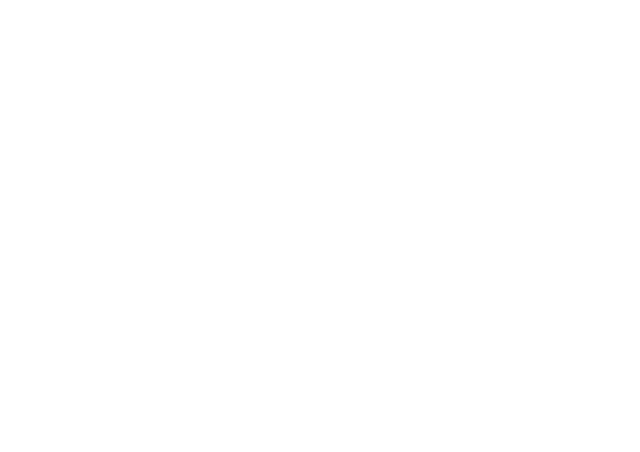
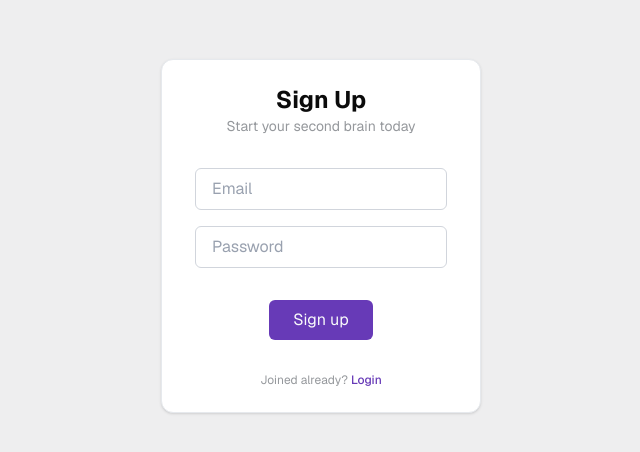
Before and after one commit to VIPUL070/second_brain, a React (Vite) app in the folder frontend/: page /signup in a window 1280 px wide. Before the commit this address had no page. Shown: the part 164-616 px from the top of the page, without its empty margins (319-959 px from the left). Built offline with nearby package versions, Linux system fonts and the light colour scheme.

Commit message:
Building signup and signin strcuture

```diff
--- a/frontend/src/App.tsx
+++ b/frontend/src/App.tsx
@@ -1,12 +1,25 @@
-import { Route, Routes } from "react-router-dom";
+import { Navigate, Route, Routes } from "react-router-dom";
 import "./App.css";
 import Dashboard from "./pages/Dashboard";
+import Signup from "./pages/Signup";
+import Signin from "./pages/Signin";
+import ProtectedRoute from "./components/ProtectedRoute";
 
 function App() {
   return (
-   <Routes>
-    <Route path="/dashboard" element={<Dashboard />}/>
-   </Routes>
+    <Routes>
+      <Route path="/" element={<Navigate to="/dashboard" />} />
+      <Route path="/signup" element={<Signup />} />
+      <Route path="/signin" element={<Signin />} />
+      <Route
+        path="/dashboard"
+        element={
+          <ProtectedRoute>
+            <Dashboard />
+          </ProtectedRoute>
+        }
+      />
+    </Routes>
   );
 }
 
--- /dev/null
+++ b/frontend/src/components/ProtectedRoute.tsx
@@ -0,0 +1,22 @@
+import type { ReactNode } from "react";
+import { Navigate } from "react-router-dom";
+
+interface childProps {
+    children : ReactNode
+}
+
+const ProtectedRoute = ({children}: childProps) => {
+    const token = localStorage.getItem('token');
+
+    if(!token){
+        return <Navigate to="/signin" replace />
+    }
+
+  return (
+    <>
+      {children}
+    </>
+  )
+}
+
+export default ProtectedRoute
--- a/frontend/src/components/ui/Button.tsx
+++ b/frontend/src/components/ui/Button.tsx
@@ -1,4 +1,5 @@
 import type { ReactNode } from "react";
+import Loader from "./Loader";
 
 export interface ButtonProps {
   variant: "primary" | "secondary";
@@ -7,6 +8,7 @@ export interface ButtonProps {
   startIcon?: ReactNode;
   endIcon?: ReactNode;
   onClick?: () => void;
+  loading?: boolean;
 }
 
 const variantStyles = {
@@ -23,22 +25,33 @@ const sizeStyles = {
 const iconStyles = {
   primary: "text-offwhite-font",
   secondary: "text-black",
-}
+};
 
 const defaultStyles = "rounded-md cursor-pointer px-4 py-2 ";
 
 const Button = (props: ButtonProps) => {
-  const { variant, size, title, startIcon, endIcon, onClick } = props;
+  const { variant, size, title, startIcon, endIcon, onClick, loading } = props;
 
   return (
     <button
-      className={`${variantStyles[variant]} ${defaultStyles} ${sizeStyles[size]}`}
+      className={`${variantStyles[variant]} ${defaultStyles} ${
+        sizeStyles[size]
+      } ${loading ? "cursor-wait opacity-40 " : ""}`}
+      disabled={loading}
       onClick={onClick}
     >
       <div className="flex items-center">
-        {startIcon ? <div className={`${iconStyles[variant]}`}>{startIcon}</div> : null}
-        <div className="pl-2 pr-2">{title}</div>
-        {endIcon ? <div>{endIcon}</div> : null}
+        {loading ? (
+          <Loader />
+        ) : (
+          <>
+            {startIcon ? (
+              <div className={`${iconStyles[variant]}`}>{startIcon}</div>
+            ) : null}
+            <div className="pl-2 pr-2">{title}</div>
+            {endIcon ? <div>{endIcon}</div> : null}
+          </>
+        )}
       </div>
     </button>
   );
--- a/frontend/src/components/ui/Input.tsx
+++ b/frontend/src/components/ui/Input.tsx
@@ -3,14 +3,14 @@ interface inputProps {
     placeholder?: string
 }
 
-const Input = ({placeholder} : inputProps) => {
+const Input = ({placeholder , onChange} : inputProps) => {
   return (
     <div>
         <input
         type="text"
         placeholder={placeholder}
-        // onChange={onChange}
-        className="px-4 py-2 border w-4/5 border-gray-300 rounded-md outline-none focus:ring-2 focus:ring-purple-400 focus:border-transparent transition-all duration-200 bg-white text-black placeholder:text-gray-400"
+        onChange={onChange}
+        className="px-4 py-2 border w-full border-gray-300 rounded-md outline-none focus:ring-2 focus:ring-purple-400 focus:border-transparent transition-all duration-200 bg-white text-black placeholder:text-gray-400"
       />
     </div>
   )
--- /dev/null
+++ b/frontend/src/components/ui/Loader.tsx
@@ -0,0 +1,11 @@
+const Loader = () => {
+  return (
+    <div className="flex items-center justify-center gap-2">
+      <div className="h-2 w-2 animate-bounce rounded-full bg-offwhite-font [animation-delay:-0.3s]"></div>
+      <div className="h-2 w-2 animate-bounce rounded-full bg-offwhite-font [animation-delay:-0.15s]"></div>
+      <div className="h-2 w-2 animate-bounce rounded-full bg-offwhite-font"></div>
+    </div>
+  );
+};
+
+export default Loader;
--- /dev/null
+++ b/frontend/src/pages/Signin.tsx
@@ -0,0 +1,43 @@
+import { useNavigate } from "react-router-dom";
+import { useState } from "react";
+import Button from "../components/ui/Button";
+import Input from "../components/ui/Input";
+
+const Signin = () => {
+  const navigate = useNavigate();
+
+  const [username , setUsername] = useState("");
+  const [password , setPassword] = useState("");
+
+  return (
+    <div className="flex min-h-screen items-center justify-center bg-gray-100">
+      <div className="w-80 flex flex-col gap-8 bg-white p-6 rounded-xl shadow-sm border border-gray-200 items-center">
+        <div className="text-center">
+          <h1 className="text-2xl font-bold text-black">Login</h1>
+          <p className="text-gray-font text-sm">
+            Welcome back to your brain
+          </p>
+        </div>
+
+        <div className="flex flex-col gap-4">
+          <Input placeholder="Email" onChange={() => setUsername(username)} />
+          <Input placeholder="Password" onChange={()=> {setPassword(password)}}/>
+        </div>
+
+        <div className="flex w-full justify-center ">
+          <Button variant="primary" title="Sign In" size="md"/>
+        </div>
+
+        <div className="text-xs text-center text-gray-font">
+          New here?{" "}
+          <span className="text-purple-dark cursor-pointer font-medium" onClick={() => {navigate('/signup')}}>
+            Create account
+          </span>
+        </div>
+
+      </div>
+    </div>
+  );
+};
+
+export default Signin;
--- /dev/null
+++ b/frontend/src/pages/Signup.tsx
@@ -0,0 +1,47 @@
+import { useNavigate } from "react-router-dom";
+import { useState } from "react";
+import Button from "../components/ui/Button";
+import Input from "../components/ui/Input";
+
+const Signup = () => {
+  const navigate = useNavigate();
+
+  const [username, setUsername] = useState("");
+  const [password, setPassword] = useState("");
+
+  return (
+    <div className="flex min-h-screen items-center justify-center bg-gray-100">
+      <div className="w-80 flex flex-col gap-8 bg-white p-6 rounded-xl shadow-sm border border-gray-200 items-center">
+        <div className="text-center">
+          <h1 className="text-2xl font-bold text-black">Sign Up</h1>
+          <p className="text-gray-font text-sm">
+            Start your second brain today
+          </p>
+        </div>
+
+        <div className="flex flex-col gap-4">
+          <Input placeholder="Email" onChange={() => {setUsername(username)}}/>
+          <Input placeholder="Password" onChange={() => {setPassword(password)}}/>
+        </div>
+
+        <div className="flex w-full justify-center ">
+          <Button variant="primary" title="Sign up" size="md" />
+        </div>
+
+        <div className="text-xs text-center text-gray-font">
+          Joined already?{" "}
+          <span
+            className="text-purple-dark cursor-pointer font-medium"
+            onClick={() => {
+              navigate("/signin");
+            }}
+          >
+            Login
+          </span>
+        </div>
+      </div>
+    </div>
+  );
+};
+
+export default Signup;
```
